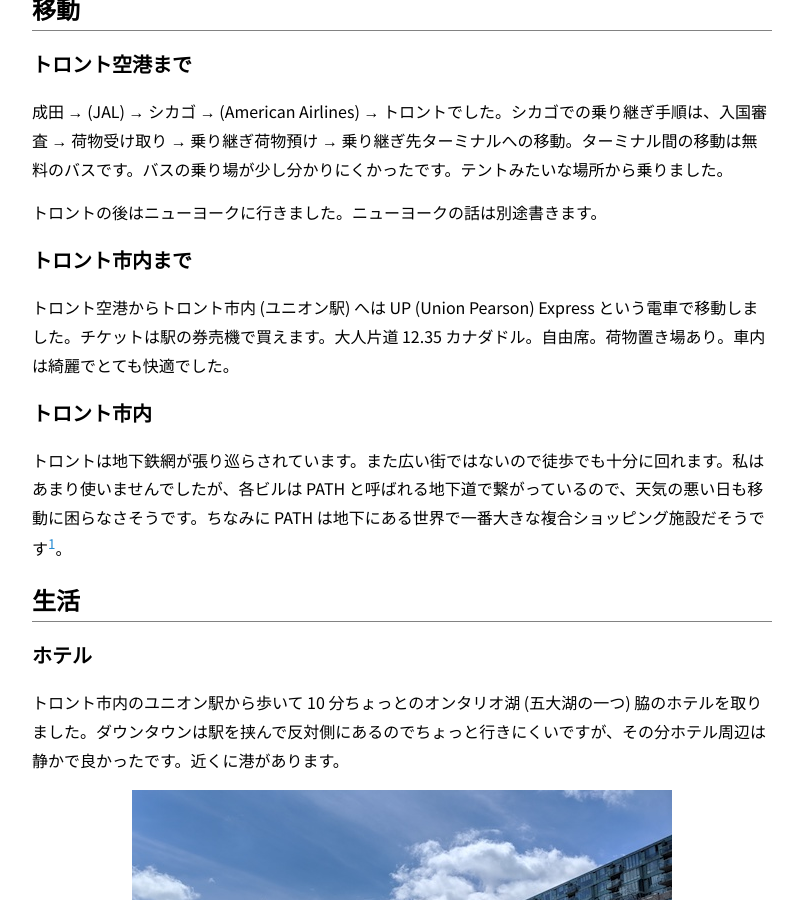
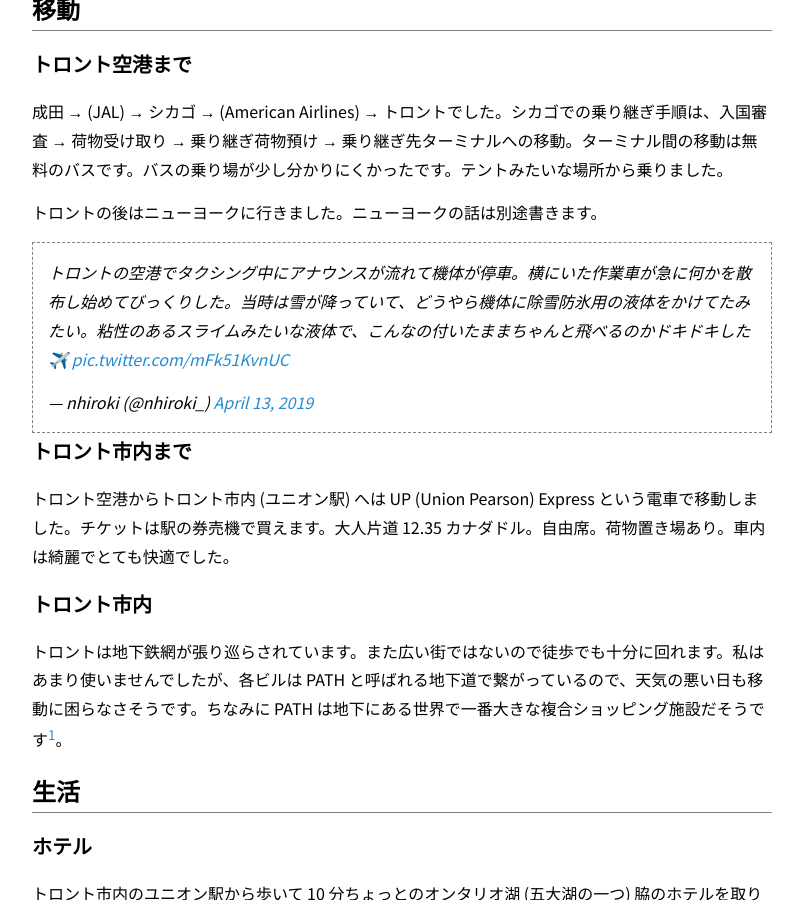
Before and after one commit to nhiroki/nhiroki.github.io, a Jekyll site: the page built from _posts/2019-04-20-trip-to-toronto.md, in a window 1280 px wide and 900 px high, scrolled down 677 px. Shown: the whole window, without its empty margins (238-1041 px from the left). Built offline with Jekyll 4.4.1, drawn with Linux system fonts in a browser that asks for light colours; comment, search, counter and statistics services are not loaded.

Commit message:
Update the existing article

```diff
--- a/_posts/2019-04-20-trip-to-toronto.md
+++ b/_posts/2019-04-20-trip-to-toronto.md
@@ -19,6 +19,8 @@ image: /images/trip-to-toronto/toronto.jpg
 成田 → (JAL) → シカゴ → (American Airlines) → トロントでした。シカゴでの乗り継ぎ手順は、入国審査 → 荷物受け取り → 乗り継ぎ荷物預け → 乗り継ぎ先ターミナルへの移動。ターミナル間の移動は無料のバスです。バスの乗り場が少し分かりにくかったです。テントみたいな場所から乗りました。
 
 トロントの後はニューヨークに行きました。ニューヨークの話は別途書きます。
+
+<blockquote class="twitter-tweet"><p lang="ja" dir="ltr">トロントの空港でタクシング中にアナウンスが流れて機体が停車。横にいた作業車が急に何かを散布し始めてびっくりした。当時は雪が降っていて、どうやら機体に除雪防氷用の液体をかけてたみたい。粘性のあるスライムみたいな液体で、こんなの付いたままちゃんと飛べるのかドキドキした✈️ <a href="https://t.co/mFk51KvnUC">pic.twitter.com/mFk51KvnUC</a></p>&mdash; nhiroki (@nhiroki_) <a href="https://twitter.com/nhiroki_/status/1117050500938178560?ref_src=twsrc%5Etfw">April 13, 2019</a></blockquote> <script async src="https://platform.twitter.com/widgets.js" charset="utf-8"></script>
 
 ## トロント市内まで
 
```
